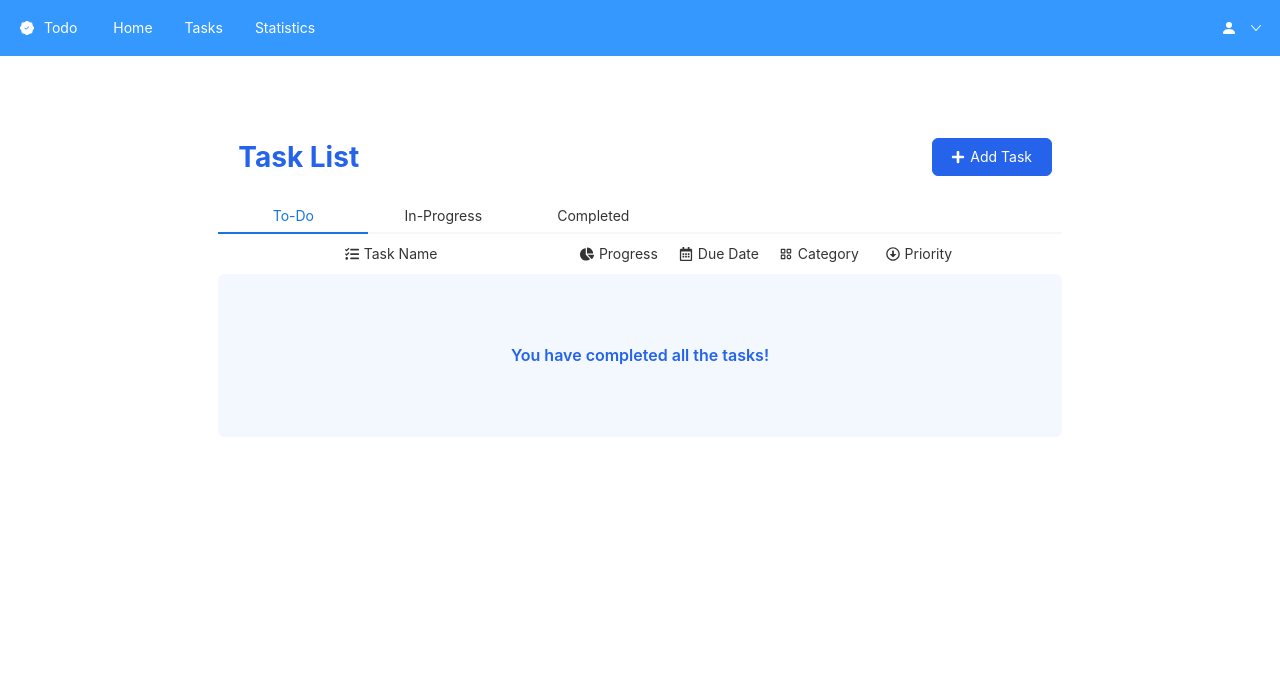
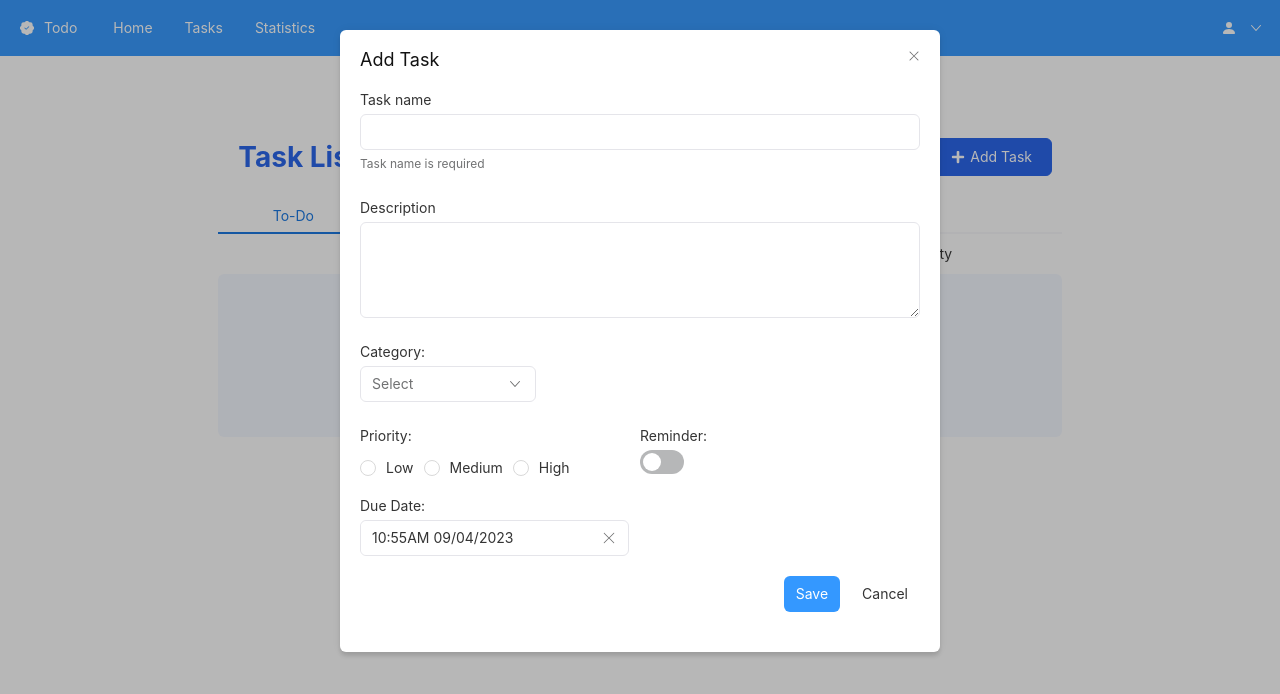
Before and after one commit to Nasi-Goreng-Pattaya/todo-frontend, a React (Vite) app: page /tasks in a window 1280 px wide. Both pictures are taken after a click on the button "Add Task". Shown: the top 694 px of the page. Built offline with nearby package versions, Linux system fonts and the light colour scheme.

Commit message:
added add task modal

```diff
--- a/src/pages/Tasks.tsx
+++ b/src/pages/Tasks.tsx
@@ -1,4 +1,23 @@
-import { Col, Row, FlexboxGrid, Button, Nav, Panel } from "rsuite";
+import {
+  Col,
+  Row,
+  FlexboxGrid,
+  Button,
+  Nav,
+  Panel,
+  Modal,
+  Form,
+  Input,
+  InputProps,
+  SelectPicker,
+  Radio,
+  RadioGroup,
+  Schema,
+  ButtonToolbar,
+  Toggle,
+  DatePickerProps,
+  DatePicker,
+} from "rsuite";
 import Style from "../styles/Tasks.module.css";
 import {
   FaPlus,
@@ -8,8 +27,20 @@ import {
   FaChartPie,
 } from "react-icons/fa";
 import { BiCategory } from "react-icons/bi";
-import { useState } from "react";
+import { useState, forwardRef, useRef } from "react";
+import FlexboxGridItem from "rsuite/esm/FlexboxGrid/FlexboxGridItem";
 
+// task schema
+const { StringType, BooleanType, DateType } = Schema.Types;
+const model = Schema.Model({
+  title: StringType().isRequired("Task name is required"),
+  priority: StringType().isRequired("Task priority is required"),
+  category: StringType().isRequired("Task category is required"),
+  hasReminder: BooleanType(),
+  dueDateTime: DateType(),
+});
+
+// empty task list alert section
 const EmptyTasksList = ({ active }: { active: string }) => {
   return (
     <Panel className={Style["no-task-panel"]}>
@@ -24,15 +55,163 @@ const EmptyTasksList = ({ active }: { active: string }) => {
   );
 };
 
+// add task modal
+const AddTaskModal = ({
+  open,
+  setOpenModal,
+}: {
+  open: boolean;
+  setOpenModal: React.Dispatch<React.SetStateAction<boolean>>;
+}) => {
+  const [formValue, setFormValue] = useState({
+    title: "",
+    category: "",
+    priority: "",
+    hasReminder: false,
+  });
+  const formRef = useRef();
+
+  // data selection for category
+  const selectData = ["Personal", "Work"].map((item) => ({
+    label: item,
+    value: item,
+  }));
+
+  // function to add task
+  const handleAddTask = (
+    passValidation: boolean,
+    event: React.FormEvent<HTMLFormElement>
+  ) => {
+    event.preventDefault();
+    if (!passValidation) return;
+    console.log(event);
+    const formData = new FormData(event.currentTarget);
+    for (const [name, value] of formData.entries()) {
+      console.log(`${name}: ${value}`);
+    }
+
+    // TODO: add new task to database
+
+    setOpenModal(false);
+  };
+
+  const styles: { [x: string]: React.CSSProperties } = {
+    createdOnText: {
+      color: "#EF7979",
+      fontSize: "14px",
+    },
+    dropdownSelection: {
+      minWidth: "11rem",
+    },
+  };
+
+  const Textarea = forwardRef<HTMLTextAreaElement | null, InputProps>(
+    (props, ref) => {
+      // console.log(ref);
+      return <Input {...props} as="textarea" ref={ref} rows={4} />;
+    }
+  );
+
+  const CustomDatePicker = forwardRef<HTMLDivElement | null, DatePickerProps>(
+    (props, ref) => <DatePicker {...props} ref={ref} />
+  );
+
+  return (
+    <Modal
+      open={open}
+      onClose={() => {
+        setOpenModal(false);
+      }}
+      backdrop="static"
+    >
+      <Modal.Header>
+        <Modal.Title>Add Task</Modal.Title>
+      </Modal.Header>
+      <Modal.Body>
+        <Form fluid model={model} onSubmit={handleAddTask}>
+          <Form.Group controlId="title">
+            <Form.ControlLabel>Task name</Form.ControlLabel>
+            <Form.Control name="title" />
+            <Form.HelpText>Task name is required</Form.HelpText>
+          </Form.Group>
+          <Form.Group controlId="content">
+            <Form.ControlLabel>Description</Form.ControlLabel>
+            <Form.Control name="content" accepter={Textarea}></Form.Control>
+          </Form.Group>
+          <Form.Group controlId="category">
+            <Form.ControlLabel>Category:</Form.ControlLabel>
+            <Form.Control
+              name="category"
+              style={styles.dropdownSelection}
+              accepter={SelectPicker}
+              data={selectData}
+              onChange={(value, event) => console.log(value)}
+            />
+          </Form.Group>
+          <FlexboxGrid>
+            <FlexboxGridItem colspan={12}>
+              <Form.Group controlId="priority">
+                <Form.ControlLabel>Priority:</Form.ControlLabel>
+                <Form.Control inline name="priority" accepter={RadioGroup}>
+                  <Radio value="Low">Low</Radio>
+                  <Radio value="Medium">Medium</Radio>
+                  <Radio value="High">High</Radio>
+                </Form.Control>
+              </Form.Group>
+            </FlexboxGridItem>
+            <FlexboxGridItem colspan={12}>
+              <Form.Group controlId="hasReminder">
+                <Form.ControlLabel>Reminder:</Form.ControlLabel>
+                <Form.Control
+                  name="hasReminder"
+                  accepter={Toggle}
+                ></Form.Control>
+              </Form.Group>
+            </FlexboxGridItem>
+          </FlexboxGrid>
+          <Form.Group controlId="dueDate" style={{ margin: "10px 0" }}>
+            <Form.ControlLabel>Due Date:</Form.ControlLabel>
+            <Form.Control
+              format="hh:mmaa dd/MM/yyyy"
+              defaultValue={new Date()}
+              ranges={[
+                {
+                  label: "Now",
+                  value: new Date(),
+                },
+              ]}
+              name="dueDate"
+              accepter={CustomDatePicker}
+            />
+          </Form.Group>
+          <Form.Group style={{ marginTop: "20px" }}>
+            <ButtonToolbar style={{ justifyContent: "right" }}>
+              <Button type="submit" appearance="primary">
+                Save
+              </Button>
+              <Button
+                onClick={() => {
+                  setOpenModal(false);
+                }}
+                appearance="subtle"
+              >
+                Cancel
+              </Button>
+            </ButtonToolbar>
+          </Form.Group>
+        </Form>
+      </Modal.Body>
+    </Modal>
+  );
+};
+
+// page
 const Tasks = () => {
   const [active, setActive] = useState("toDo");
-
-  const handleAddTaskButton = () => {
-    // TODO prompt add task modal
-  };
-
+  const [openModal, setOpenModal] = useState(false);
   return (
     <FlexboxGrid justify="center">
+      <AddTaskModal open={openModal} setOpenModal={setOpenModal} />
       <Col
         xs={23}
         md={21}
@@ -48,7 +227,7 @@ const Tasks = () => {
             <Button
               className={Style["add-task-btn"]}
               startIcon={<FaPlus />}
-              onClick={() => handleAddTaskButton()}
+              onClick={() => setOpenModal(true)}
             >
               Add Task
             </Button>
```
Also changed, not shown: src/data.tsx (added, +149 -0 lines).
